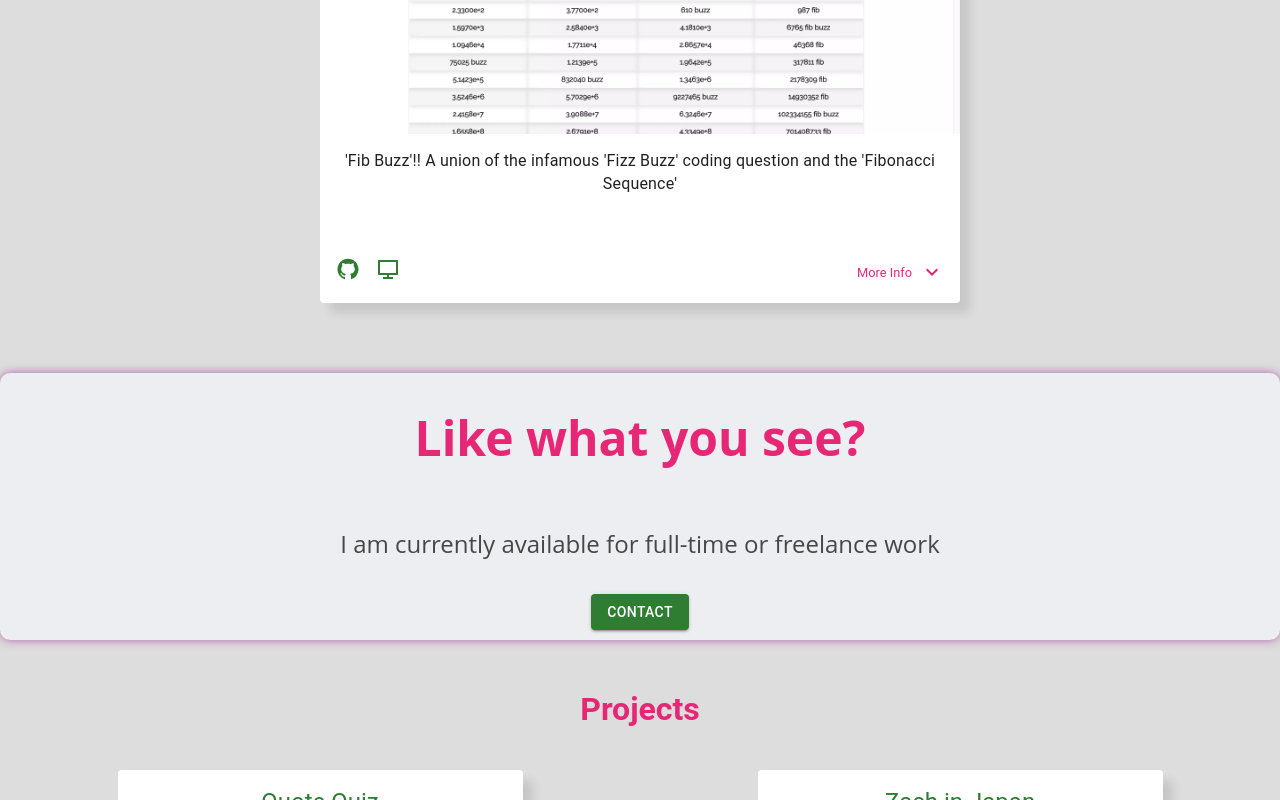
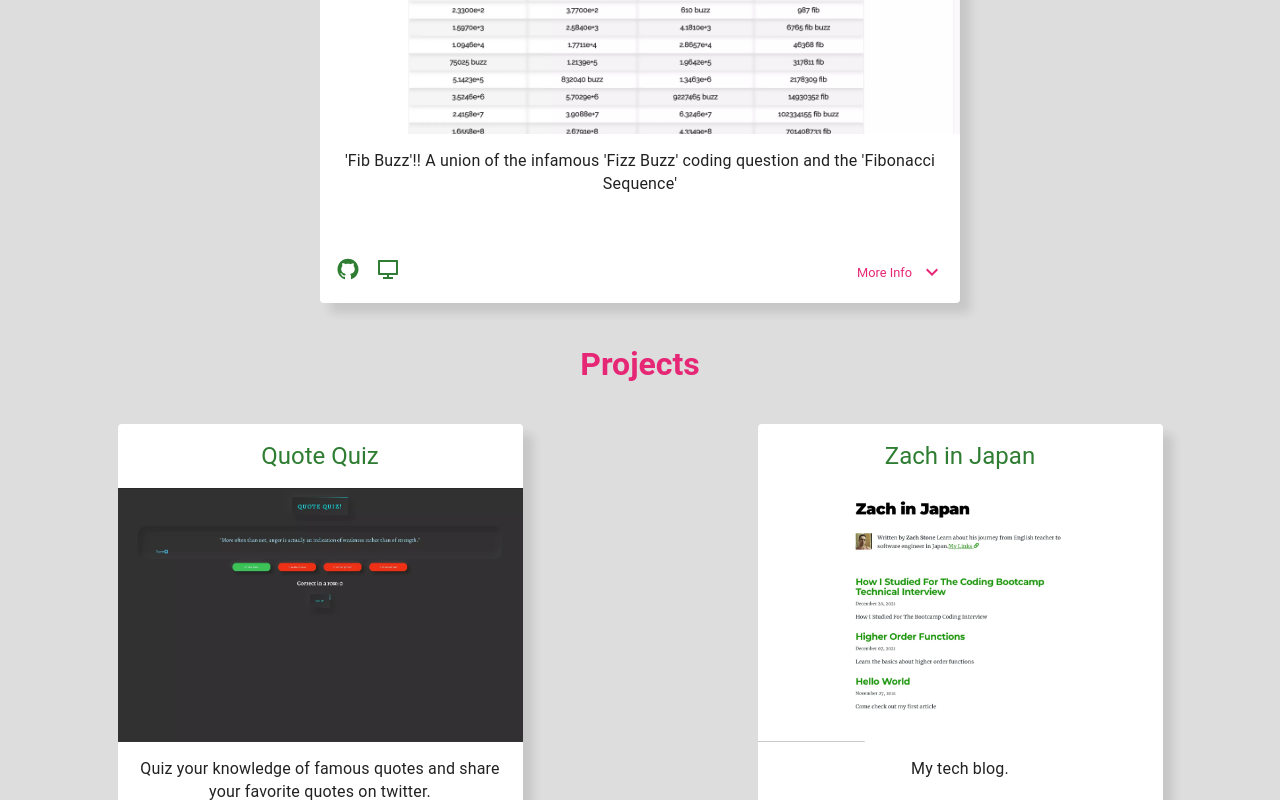
Before and after one commit to CliffordMorin/react-portfolio-1, a React (Create React App) app: page / in a window 1280 px wide. Shown: the part 2000-2800 px from the top of the page. Built offline with nearby package versions, Linux system fonts and the light colour scheme.

Commit message:
hide cta

```diff
--- a/src/App.js
+++ b/src/App.js
@@ -5,7 +5,7 @@ import Projects from "./Components/Projects/Projects";
 import Contact from "./Components/Contact/Contact";
 import Footer from "./Components/Footer/Footer";
 
-import CTA from "./Components/CTA/CTA";
+// import CTA from "./Components/CTA/CTA";
 import { connect } from "react-redux";
 import MUINav from "./Components/Navbar/MUINav";
 import Fade from "react-reveal/Fade";
@@ -25,9 +25,9 @@ function App(props) {
         <About language={props.language} />
       </Fade>
       <CodingChallenges language={props.language} />
-      <Fade big>
+      {/* <Fade big>
         <CTA />
-      </Fade>
+      </Fade> */}
       <Projects language={props.language} />
       <Fade big>
         <Contact language={props.language} />
--- a/src/Components/CTA/CTA.css
+++ b/src/Components/CTA/CTA.css
@@ -14,12 +14,13 @@
 }
 
 .CTA-text {
-  width: 100%;
+  width: 80%;
   display: flex;
   flex-direction: column;
   justify-content: center;
   align-items: center;
   background-color: rgb(236, 238, 241);
   border-radius: 10px;
-  box-shadow: 0px 0px 10px 0px rgba(172, 56, 155, 0.75);
+
+  border-radius: 5%;
 }
--- a/src/Components/CTA/CTA.js
+++ b/src/Components/CTA/CTA.js
@@ -4,14 +4,12 @@ import CTAButtons from "../UI/CTAButtons";
 const CTA = (props) => {
   let content = {
     English: {
-      callToAction: "Like what you see?",
-      link: "https://fib-buzz.netlify.app/",
-      linkText: "I am currently available for full-time or freelance work",
+      linkText:
+        "Thanks for checking out my portfolio! I am currently available for full-time or freelance work",
     },
     Japanese: {
-      callToAction: "詳しい情報",
-      link: "https://fib-buzz.netlify.app/",
-      linkText: "Fib Buzz",
+      linkText:
+        "ポルトフォリオをみていただきありがとうございます。現在フルタイムやフリーランスで働く可能です。",
     },
   };
 
@@ -22,7 +20,6 @@ const CTA = (props) => {
   return (
     <div className="CTA">
       <div className="CTA-text">
-        <h1>{content.callToAction}</h1>
         <p>{content.linkText}</p>
         <div style={{ width: "50%" }}>
           <CTAButtons />
--- a/src/Components/Landing/Landing.css
+++ b/src/Components/Landing/Landing.css
@@ -21,7 +21,7 @@
   align-items: center;
   background-color: rgb(236, 238, 241);
   border-radius: 10px;
-  box-shadow: 0px 0px 10px 0px rgba(0, 0, 0, 0.75);
+  box-shadow: 0px 0px 10px 0px #2e7d32;
 }
 
 .landing-title {
```
Also changed, not shown: src/images/blog/higher.png (deleted), src/images/blog/recursion.png (deleted).
